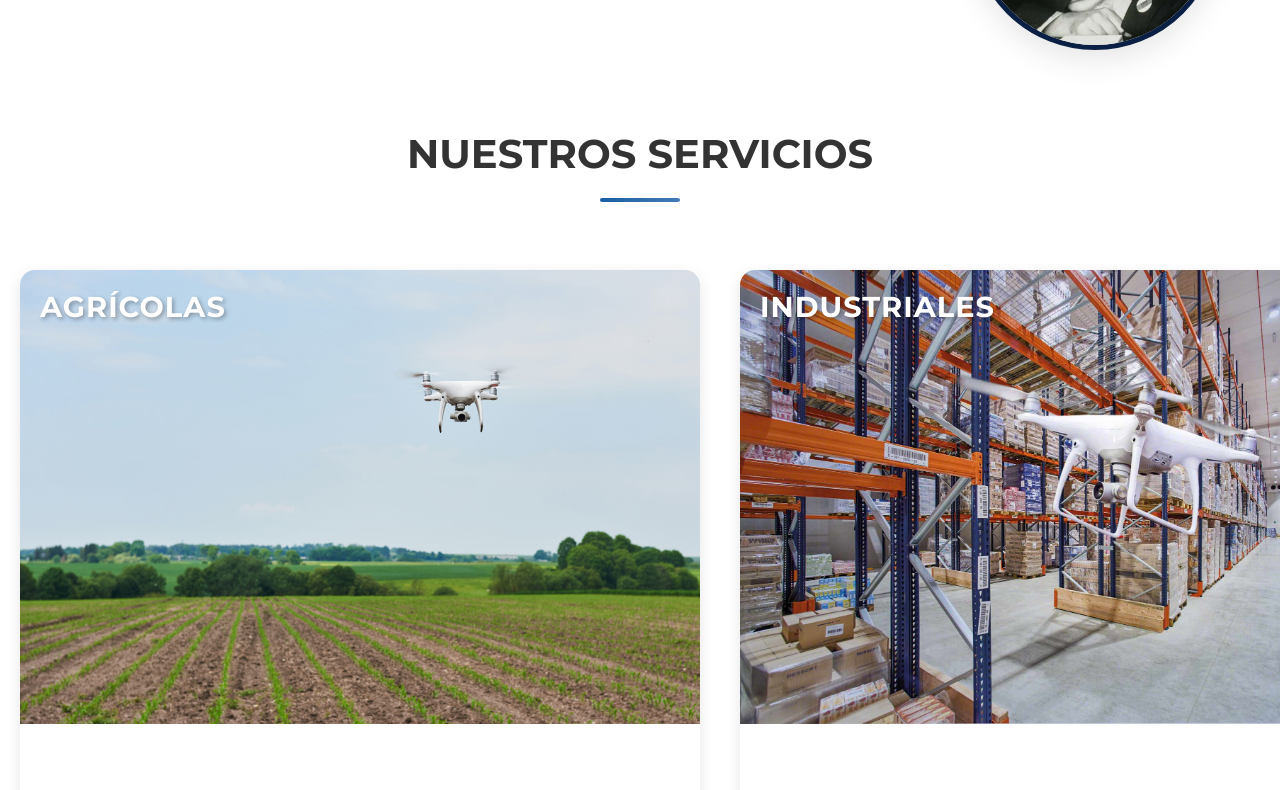
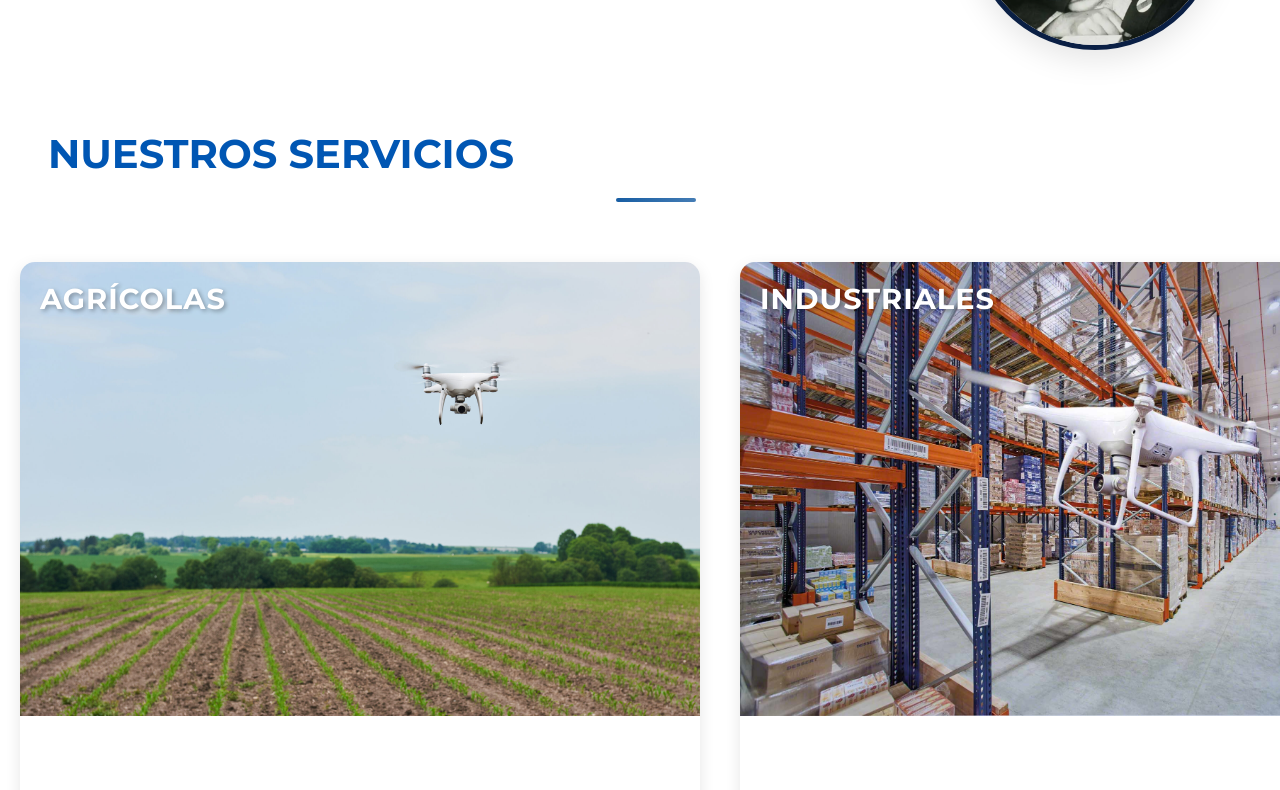
Before and after one commit to AlejandroLiinares/IwieDrones, a React (Vite) app: page / in a window 1280 px wide. Shown: the part 1080-1870 px from the top of the page. Built offline with nearby package versions, Linux system fonts and the light colour scheme.

Commit message:
Mejoras de titulos

```diff
--- a/src/styles/Home.css
+++ b/src/styles/Home.css
@@ -33,7 +33,7 @@
 
 .about-title {
   color: white;
-  font-size: 3rem;
+  font-size: 2.5rem;
   font-weight: 700;
   margin-bottom: 1rem;
   text-shadow: 0 2px 5px rgba(0, 0, 0, 0.5);
@@ -83,7 +83,7 @@
   }
 
   .about-title {
-    font-size: 2.5rem;
+    font-size: 2rem;
   }
 
   .about-description {
@@ -97,7 +97,7 @@
   }
 
   .about-title {
-    font-size: 2rem;
+    font-size: 1.8rem;
   }
 }
 
@@ -151,7 +151,7 @@
 
 .values-title {
   text-align: center;
-  font-size: 2rem;
+  font-size: 2.5rem;
   margin-bottom: 2.5rem;
   color: #333;
 }
@@ -211,7 +211,7 @@
   }
 
   .values-title {
-    font-size: 1.8rem;
+    font-size: 2rem;
   }
 
   .mission-box h3, .vision-box h3 {
@@ -1858,6 +1858,28 @@
   }
 }
 
+.section-title {
+  color: #0056b3;
+  font-size: 2.5rem;
+  font-weight: 700;
+  margin-bottom: 1rem;
+  text-align: left;
+  display: block;
+  clear: both;
+  margin-left: 2rem;
+}
+
+.services .section-title {
+  color: #0056b3;
+  font-size: 2.5rem;
+  font-weight: 700;
+  margin-bottom: 1rem;
+  text-align: left;
+  display: block;
+  clear: both;
+  margin-left: 2rem;
+}
+
 .home-container {
   margin: 0;
   padding: 0;
@@ -2036,7 +2058,7 @@
 
   .drone-title {
     font-size: 0.9rem;
-    height: 60px; /* Más altura para títulos largos en pantallas muy pequeñas Una hora de reunion */
+    height: 60px; /* Más altura para títulos largos en pantallas muy pequeñas */
     line-height: 1.4; /* Ajustar espaciado entre líneas para pantallas muy pequeñas */
   }
 
```
